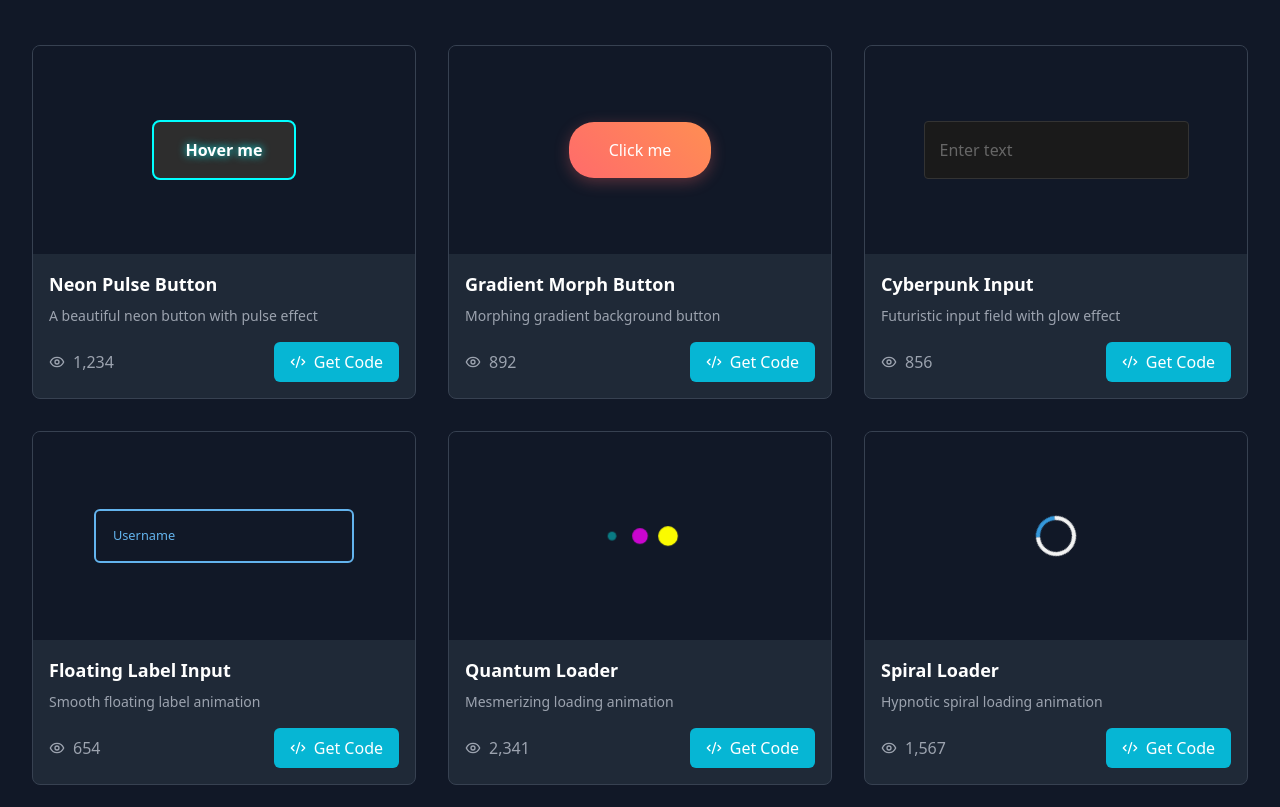
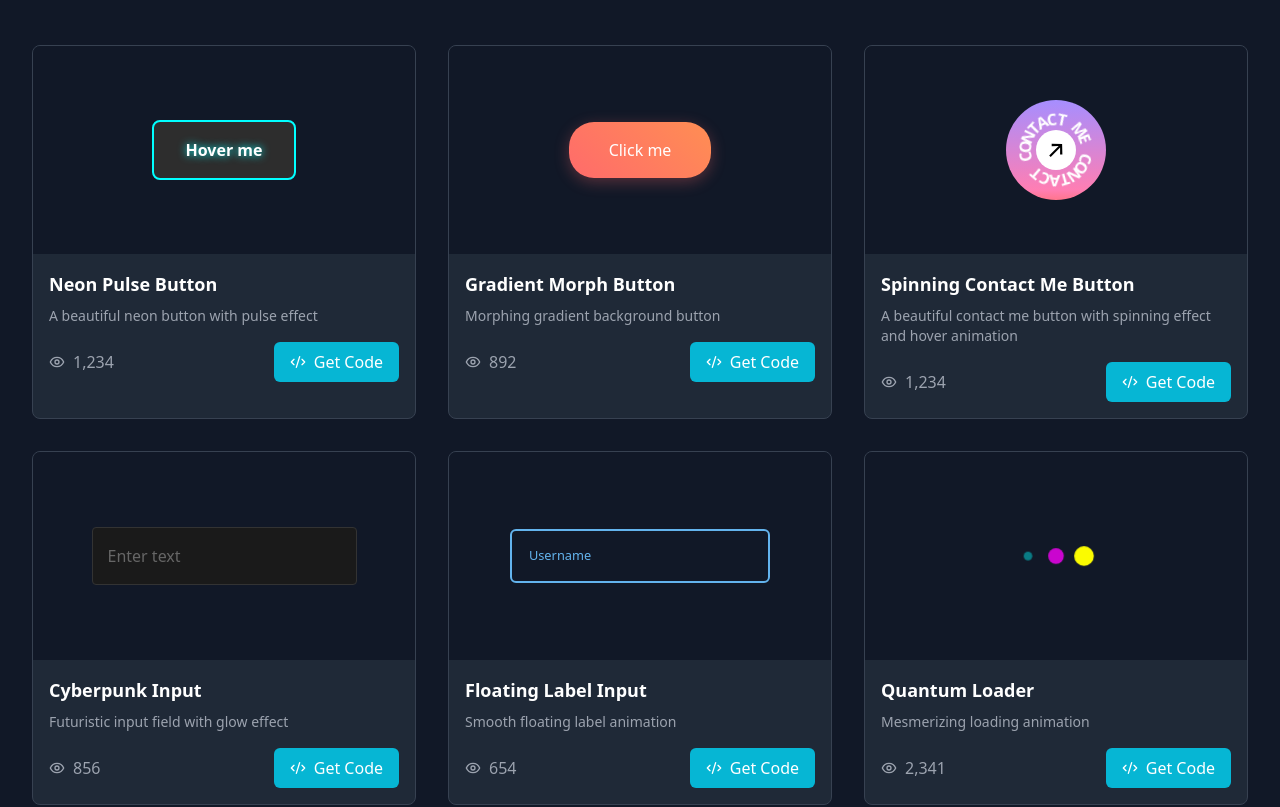
Before and after one commit to zanjeel/Zeej.Codes, a React (Vite) app: page / in a window 1280 px wide. Shown: the part 200-1007 px from the top of the page. Built offline with nearby package versions, Linux system fonts and the light colour scheme.

Commit message:
Button addition

```diff
--- a/src/data/components.ts
+++ b/src/data/components.ts
@@ -66,6 +66,139 @@ export const components: Component[] = [
   transform: translateY(-2px);
   box-shadow: 0 6px 20px rgba(255, 107, 107, 0.4);
 }`
+  },
+  {
+    id: 'button-3',
+    name: 'Spinning Contact Me Button',
+    description: 'A beautiful contact me button with spinning effect and hover animation',
+    category: 'buttons',
+    views: 1234,
+    html: `<!-- From Uiverse.io by Creatlydev -->
+<button class="button">
+  <p class="button__text">
+    <span style="--index: 0;">C</span>
+    <span style="--index: 1;">O</span>
+    <span style="--index: 2;">N</span>
+    <span style="--index: 3;">T</span>
+    <span style="--index: 4;">A</span>
+    <span style="--index: 5;">C</span>
+    <span style="--index: 6;">T</span>
+    <span style="--index: 7;"> </span>
+    <span style="--index: 8;">M</span>
+    <span style="--index: 9;">E</span>
+    <span style="--index: 10;"> </span>
+    <span style="--index: 11;">C</span>
+    <span style="--index: 12;">O</span>
+    <span style="--index: 13;">N</span>
+    <span style="--index: 14;">T</span>
+    <span style="--index: 15;">A</span>
+    <span style="--index: 16;">C</span>
+    <span style="--index: 17;">T</span>
+  </p>
+
+  <div class="button__circle">
+    <svg
+      viewBox="0 0 14 15"
+      fill="none"
+      xmlns="http://www.w3.org/2000/svg"
+      class="button__icon"
+      width="14"
+    >
+      <path
+        d="M13.376 11.552l-.264-10.44-10.44-.24.024 2.28 6.96-.048L.2 12.56l1.488 1.488 9.432-9.432-.048 6.912 2.304.024z"
+        fill="currentColor"
+      ></path>
+    </svg>
+
+    <svg
+      viewBox="0 0 14 15"
+      fill="none"
+      width="14"
+      xmlns="http://www.w3.org/2000/svg"
+      class="button__icon button__icon--copy"
+    >
+      <path
+        d="M13.376 11.552l-.264-10.44-10.44-.24.024 2.28 6.96-.048L.2 12.56l1.488 1.488 9.432-9.432-.048 6.912 2.304.024z"
+        fill="currentColor"
+      ></path>
+    </svg>
+  </div>
+</button>
+`,
+    css: `/* From Uiverse.io by Creatlydev */
+.button {
+  cursor: pointer;
+  border: none;
+  background: linear-gradient(0deg, #ff758c 0%, #ff7eb3 10%, #a68eff 100%);
+  color: #fff;
+  width: 100px;
+  height: 100px;
+  border-radius: 50%;
+  overflow: hidden;
+  position: relative;
+  display: grid;
+  place-content: center;
+  transition:
+    background 300ms,
+    transform 200ms;
+  font-weight: 600;
+}
+
+.button__text {
+  position: absolute;
+  inset: 0;
+  animation: text-rotation 8s linear infinite;
+
+  > span {
+    position: absolute;
+    transform: rotate(calc(19deg * var(--index)));
+    inset: 7px;
+  }
+}
+
+.button__circle {
+  position: relative;
+  width: 40px;
+  height: 40px;
+  overflow: hidden;
+  background: #fff;
+  color: #000000;
+  border-radius: 50%;
+  display: flex;
+  align-items: center;
+  justify-content: center;
+}
+
+.button__icon--copy {
+  position: absolute;
+  transform: translate(-150%, 150%);
+}
+
+.button:hover {
+  background: linear-gradient(0deg, #ff758c 0%, #ff7eb3 10%, #a68eff 100%);
+  transform: scale(1.05);
+}
+
+.button:hover .button__icon {
+  color: #000;
+}
+
+.button:hover .button__icon:first-child {
+  transition: transform 0.3s ease-in-out;
+  transform: translate(150%, -150%);
+}
+
+.button:hover .button__icon--copy {
+  transition: transform 0.3s ease-in-out 0.1s;
+  transform: translate(0);
+}
+
+@keyframes text-rotation {
+  to {
+    rotate: 360deg;
+  }
+}
+`
   },
   {
     id: 'input-1',
```
